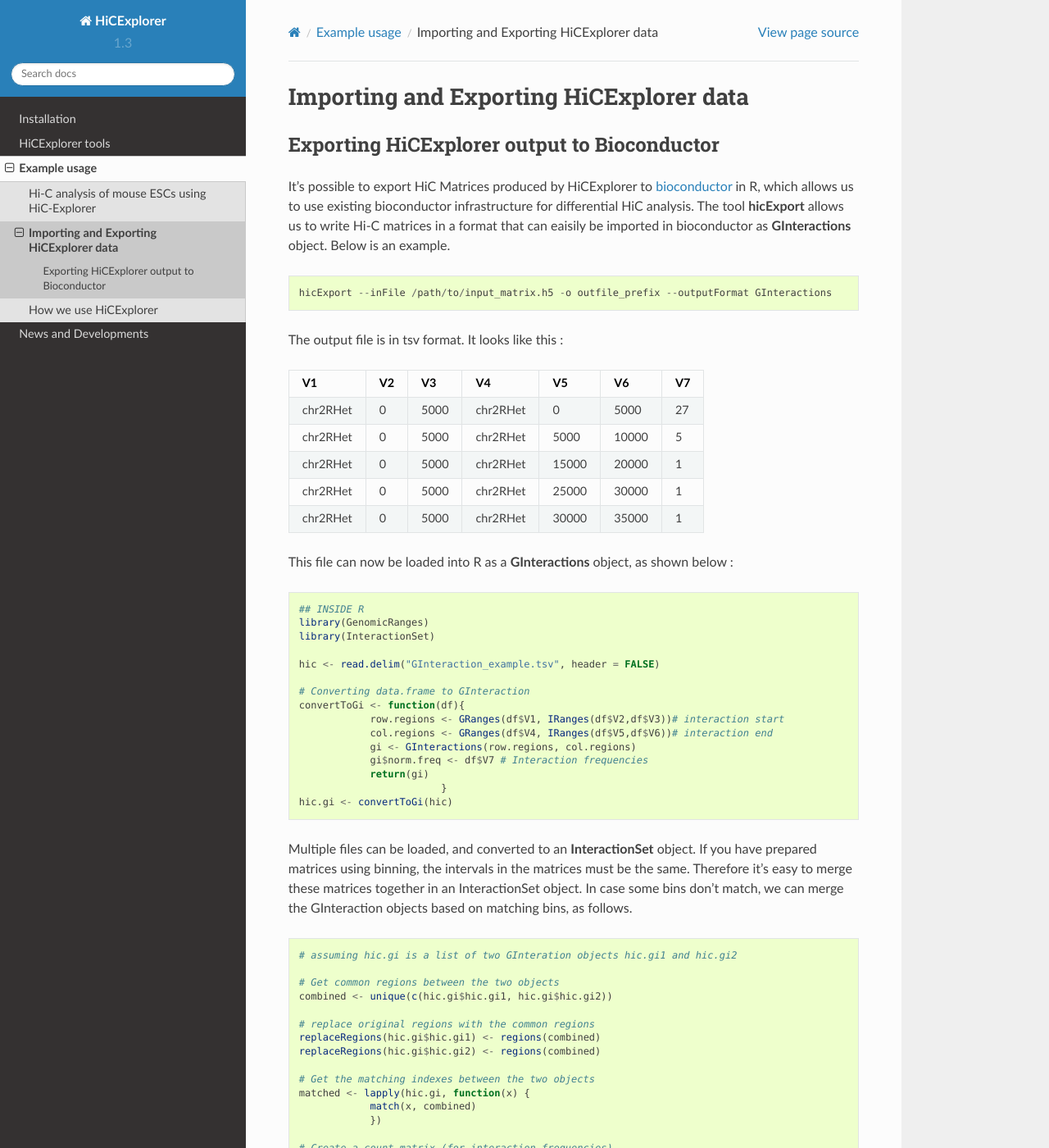
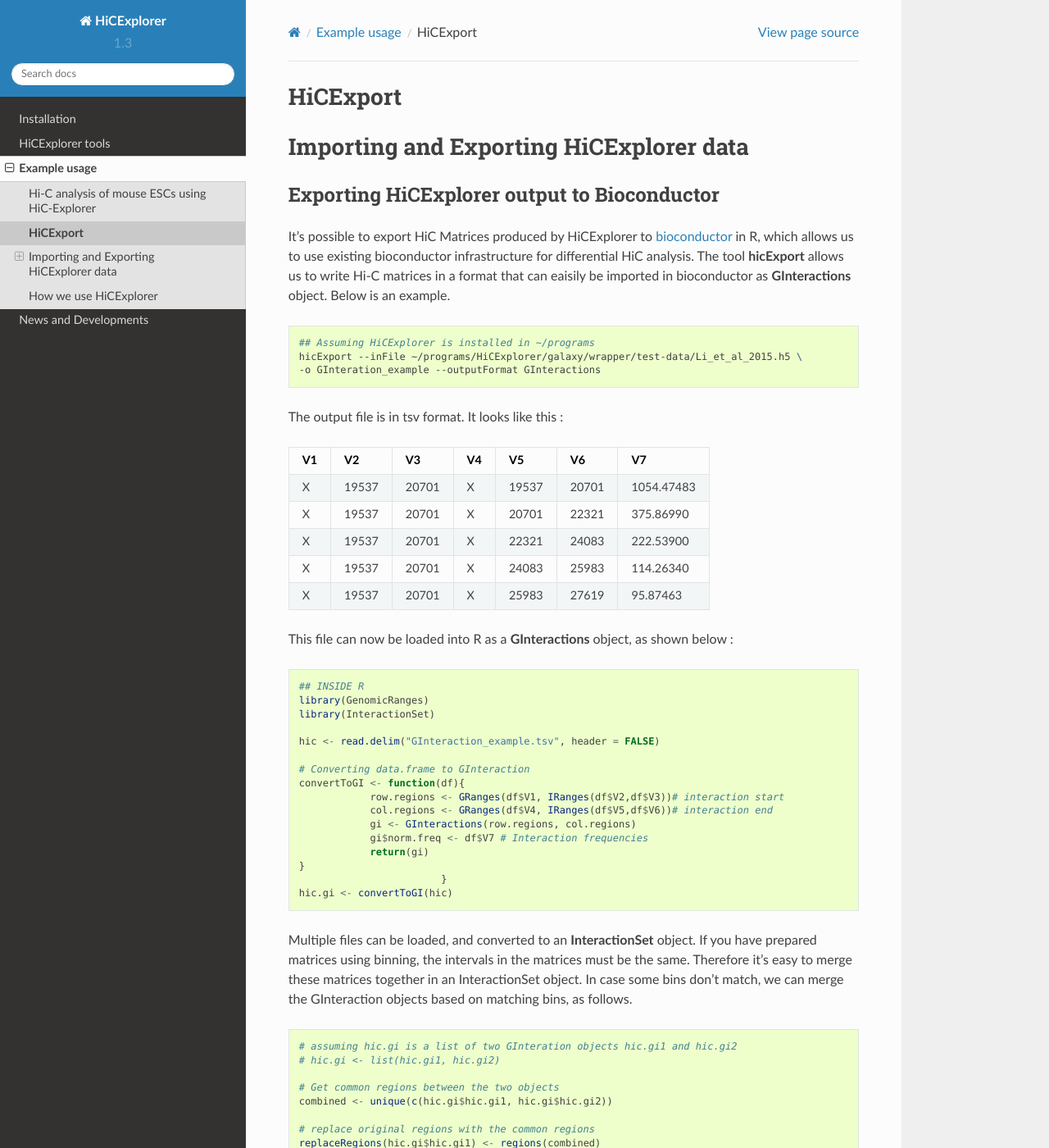
Before and after one commit to deeptools/HiCExplorer, a Sphinx documentation site: the page built from docs/content/HiCExport.rst, in a window 1280 px wide and 1400 px high. Shown: the whole window at 82% size. Built offline with Sphinx 7.4.7 and the Read the Docs theme 2.0.0, drawn with Linux system fonts in a browser that asks for light colours; some of the changed text lies outside the part shown.

Commit message:
hicExport example updated

```diff
--- a/docs/content/HiC_export.rst
+++ b/docs/content/HiCExport.rst
@@ -1,3 +1,6 @@
+HiCExport
+=========
+
 Importing and Exporting HiCExplorer data
 ========================================
 
@@ -11,33 +14,27 @@ tool **hicExport** allows us to write Hi-C matrices in a format that can
 eaisily be imported in bioconductor as **GInteractions** object. Below
 is an example.
 
-.. code:: r
+.. code:: bash
 
-    hicExport --inFile /path/to/input_matrix.h5 -o outfile_prefix --outputFormat GInteractions
+    ## Assuming HiCExplorer is installed in ~/programs
+    hicExport --inFile ~/programs/HiCExplorer/galaxy/wrapper/test-data/Li_et_al_2015.h5 \
+    -o GInteration_example --outputFormat GInteractions
 
 The output file is in tsv format. It looks like this :
 
-.. raw:: html
-
-   <div class="kable-table">
-
-+------------+------+--------+------------+---------+---------+------+
-| V1         | V2   | V3     | V4         | V5      | V6      | V7   |
-+============+======+========+============+=========+=========+======+
-| chr2RHet   | 0    | 5000   | chr2RHet   | 0       | 5000    | 27   |
-+------------+------+--------+------------+---------+---------+------+
-| chr2RHet   | 0    | 5000   | chr2RHet   | 5000    | 10000   | 5    |
-+------------+------+--------+------------+---------+---------+------+
-| chr2RHet   | 0    | 5000   | chr2RHet   | 15000   | 20000   | 1    |
-+------------+------+--------+------------+---------+---------+------+
-| chr2RHet   | 0    | 5000   | chr2RHet   | 25000   | 30000   | 1    |
-+------------+------+--------+------------+---------+---------+------+
-| chr2RHet   | 0    | 5000   | chr2RHet   | 30000   | 35000   | 1    |
-+------------+------+--------+------------+---------+---------+------+
-
-.. raw:: html
-
-   </div>
++------+---------+---------+------+---------+---------+--------------+
+| V1   | V2      | V3      | V4   | V5      | V6      | V7           |
++======+=========+=========+======+=========+=========+==============+
+| X    | 19537   | 20701   | X    | 19537   | 20701   | 1054.47483   |
++------+---------+---------+------+---------+---------+--------------+
+| X    | 19537   | 20701   | X    | 20701   | 22321   | 375.86990    |
++------+---------+---------+------+---------+---------+--------------+
+| X    | 19537   | 20701   | X    | 22321   | 24083   | 222.53900    |
++------+---------+---------+------+---------+---------+--------------+
+| X    | 19537   | 20701   | X    | 24083   | 25983   | 114.26340    |
++------+---------+---------+------+---------+---------+--------------+
+| X    | 19537   | 20701   | X    | 25983   | 27619   | 95.87463     |
++------+---------+---------+------+---------+---------+--------------+
 
 This file can now be loaded into R as a **GInteractions** object, as
 shown below :
@@ -51,14 +48,15 @@ shown below :
     hic <- read.delim("GInteraction_example.tsv", header = FALSE)
 
     # Converting data.frame to GInteraction
-    convertToGi <- function(df){
+    convertToGI <- function(df){
                 row.regions <- GRanges(df$V1, IRanges(df$V2,df$V3))# interaction start
                 col.regions <- GRanges(df$V4, IRanges(df$V5,df$V6))# interaction end
                 gi <- GInteractions(row.regions, col.regions)
                 gi$norm.freq <- df$V7 # Interaction frequencies
                 return(gi)
+    }
                             }
-    hic.gi <- convertToGi(hic)
+    hic.gi <- convertToGI(hic)
 
 Multiple files can be loaded, and converted to an **InteractionSet**
 object. If you have prepared matrices using binning, the intervals in
@@ -70,6 +68,7 @@ follows.
 .. code:: r
 
     # assuming hic.gi is a list of two GInteration objects hic.gi1 and hic.gi2
+    # hic.gi <- list(hic.gi1, hic.gi2)
 
     # Get common regions between the two objects
     combined <- unique(c(hic.gi$hic.gi1, hic.gi$hic.gi2))
@@ -87,14 +86,14 @@ follows.
     counts <- matrix(0, ncol = 2, nrow=length(combined)) # counts for unmatched bins set to zero
 
     # fill in the counts for matched bins
-    counts[matched$hic.gi[[1]],1] <- hic.gi$hic.gi1$norm.freq
-    counts[matched$hic.gi[[1]],2] <- hic.gi$hic.gi2$norm.freq
+    counts[matched$hic.gi1,1] <- hic.gi$hic.gi1$norm.freq
+    counts[matched$hic.gi2,2] <- hic.gi$hic.gi2$norm.freq
 
     # Finally, create the InteractionSet object
     iset <- InteractionSet(counts, combined)
 
 InteractionSet objects can be used for packages like
-`**diffHic** <https://www.bioconductor.org/packages/release/bioc/html/diffHic.html>`__,
+`diffHic <https://www.bioconductor.org/packages/release/bioc/html/diffHic.html>`__,
 for differential Hi-C analysis.
 
 -  For more information on working with GInteraction and InteractionSet
--- a/docs/content/example_usage.rst
+++ b/docs/content/example_usage.rst
@@ -7,7 +7,7 @@ Example usage
    :maxdepth: 1
 
    mES-HiC_analysis
-   HiC_export
+   HiCExport
 
 How we use HiCExplorer
 ----------------------
```
